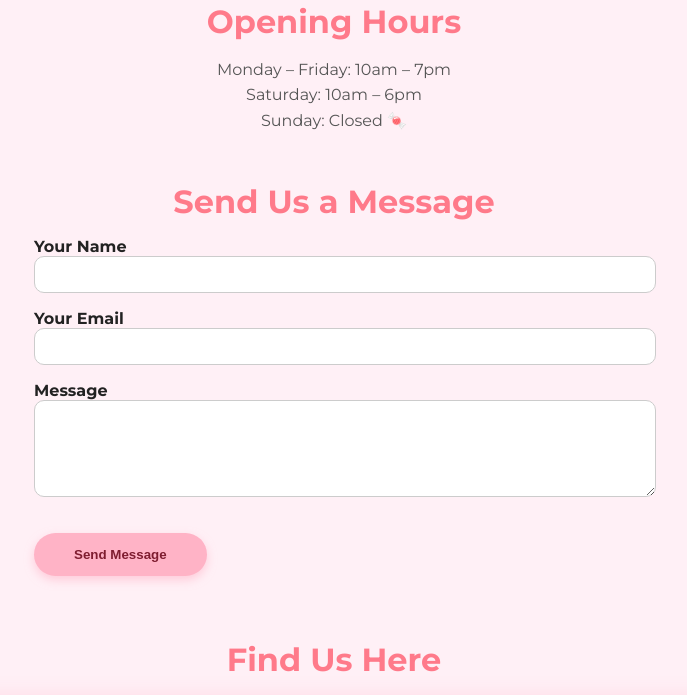
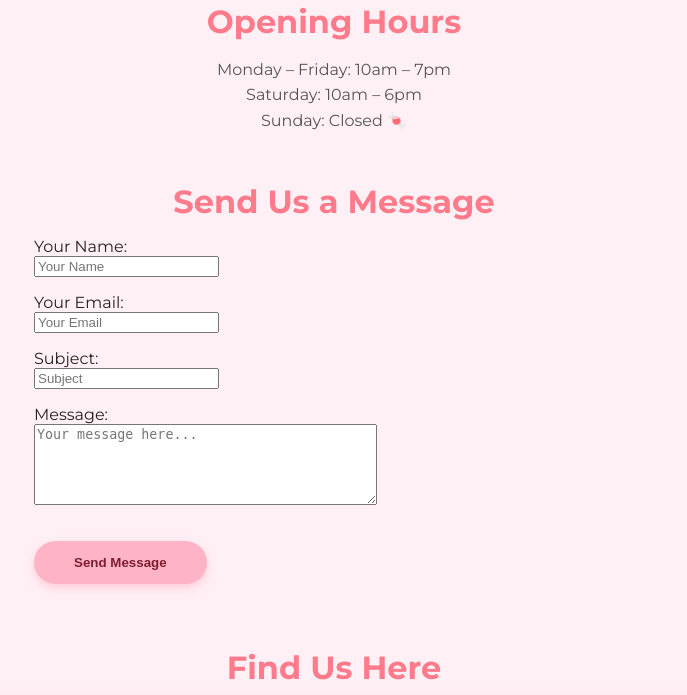
Before and after one commit to WebbCouture/candy-shop, a Django app: page /contact/ in a window 1280 px wide. Shown: the part 470-1165 px from the top of the page, without its empty margins (306-993 px from the left). Run offline with Django 5.2, Linux system fonts and the light colour scheme.

Commit message:
Fix contact form with subject field and validation

```diff
--- a/candy_shop/static/css/style.css
+++ b/candy_shop/static/css/style.css
@@ -574,4 +574,19 @@ main {
   padding-top: 2.5rem;    /* 40px */
   padding-bottom: 2.5rem; /* 40px */
 }
+.contact-success-message {
+  color: #28a745; /* Bootstrap green or similar */
+  font-weight: 700;
+  margin-bottom: 1.5rem;
+  font-size: 1.25rem;
+  text-align: center;
+  border: 2px solid #28a745;
+  background-color: #e6f4ea;
+  padding: 1rem;
+  border-radius: 10px;
+  max-width: 600px;
+  margin-left: auto;
+  margin-right: auto;
+  box-shadow: 0 4px 10px rgba(40, 167, 69, 0.25);
 }
+}
--- a/candy_shop/templates/base.html
+++ b/candy_shop/templates/base.html
@@ -13,6 +13,7 @@
 
   <!-- Your CSS -->
   <link rel="stylesheet" href="{% static 'css/style.css' %}" />
+  <link rel="stylesheet" href="{% static 'css/contact.css' %}" />
 </head>
 <body>
 
--- /dev/null
+++ b/main/forms.py
@@ -0,0 +1,42 @@
+from django import forms
+
+class ContactForm(forms.Form):
+    """
+    A contact form for users to send messages including their name,
+    email, subject, and message body.
+    """
+    name = forms.CharField(
+        max_length=100,
+        required=True,
+        label="Your Name",
+        widget=forms.TextInput(attrs={
+            'placeholder': 'Your Name',
+            'class': 'form-input rounded-md border-gray-300',
+        })
+    )
+    email = forms.EmailField(
+        required=True,
+        label="Your Email",
+        widget=forms.EmailInput(attrs={
+            'placeholder': 'Your Email',
+            'class': 'form-input rounded-md border-gray-300',
+        })
+    )
+    subject = forms.CharField(
+        max_length=150,
+        required=True,
+        label="Subject",
+        widget=forms.TextInput(attrs={
+            'placeholder': 'Subject',
+            'class': 'form-input rounded-md border-gray-300',
+        })
+    )
+    message = forms.CharField(
+        required=True,
+        label="Message",
+        widget=forms.Textarea(attrs={
+            'placeholder': 'Your message here...',
+            'rows': 5,
+            'class': 'form-textarea rounded-md border-gray-300',
+        })
+    )
--- a/main/templates/main/contact.html
+++ b/main/templates/main/contact.html
@@ -1,4 +1,5 @@
 {% extends "base.html" %}
+{% load static %}
 {% block content %}
 <main class="py-10">
   <section class="contact-section" style="max-width: 900px; margin: 0 auto; text-align: center; padding: 0 1.5rem;">
@@ -25,18 +26,43 @@
 
     <!-- Contact Form -->
     <h2 style="font-size: 2rem; color: #ff7a8a; font-weight: 600; margin-top: 3rem; margin-bottom: 1rem;">Send Us a Message</h2>
-    <form action="#" method="POST" style="max-width: 600px; margin: 0 auto; text-align: left;">
+
+    {% if messages %}
+      {% for message in messages %}
+        <p style="color: green; font-weight: 600; margin-bottom: 1rem;">{{ message }}</p>
+      {% endfor %}
+    {% endif %}
+
+    <form action="" method="POST" style="max-width: 600px; margin: 0 auto; text-align: left;">
+      {% csrf_token %}
       <div style="margin-bottom: 1rem;">
-        <label for="name" style="display: block; font-weight: 600;">Your Name</label>
-        <input type="text" id="name" name="name" required style="width: 100%; padding: 10px; border-radius: 10px; border: 1px solid #ccc;">
+        {{ form.name.label_tag }}<br>
+        {{ form.name }}
+        {% if form.name.errors %}
+          <p style="color: red;">{{ form.name.errors.0 }}</p>
+        {% endif %}
       </div>
       <div style="margin-bottom: 1rem;">
-        <label for="email" style="display: block; font-weight: 600;">Your Email</label>
-        <input type="email" id="email" name="email" required style="width: 100%; padding: 10px; border-radius: 10px; border: 1px solid #ccc;">
+        {{ form.email.label_tag }}<br>
+        {{ form.email }}
+        {% if form.email.errors %}
+          <p style="color: red;">{{ form.email.errors.0 }}</p>
+        {% endif %}
+      </div>
+      <!-- ✅ Subject field added below -->
+      <div style="margin-bottom: 1rem;">
+        {{ form.subject.label_tag }}<br>
+        {{ form.subject }}
+        {% if form.subject.errors %}
+          <p style="color: red;">{{ form.subject.errors.0 }}</p>
+        {% endif %}
       </div>
       <div style="margin-bottom: 1rem;">
-        <label for="message" style="display: block; font-weight: 600;">Message</label>
-        <textarea id="message" name="message" rows="5" required style="width: 100%; padding: 10px; border-radius: 10px; border: 1px solid #ccc;"></textarea>
+        {{ form.message.label_tag }}<br>
+        {{ form.message }}
+        {% if form.message.errors %}
+          <p style="color: red;">{{ form.message.errors.0 }}</p>
+        {% endif %}
       </div>
       <button type="submit" class="btn-primary" style="margin-top: 1rem;">Send Message</button>
     </form>
--- a/main/views.py
+++ b/main/views.py
@@ -1,4 +1,8 @@
 from django.shortcuts import render
+from django.core.mail import send_mail
+from django.conf import settings
+from .forms import ContactForm
+from django.contrib import messages  # For the messages framework
 
 def home(request):
     return render(request, 'main/home.html')
@@ -31,8 +35,8 @@ def product_list(request):
     no_results = query and not filtered_products
 
     context = {
-        'products': filtered_products,  # ✅ only filtered products are passed
-        'search_query': request.GET.get('q', ''),  # original search string for display
+        'products': filtered_products,
+        'search_query': request.GET.get('q', ''),
         'no_results': no_results,
     }
 
@@ -42,4 +46,37 @@ def about(request):
     return render(request, 'main/about.html')
 
 def contact(request):
-    return render(request, 'main/contact.html')
+    if request.method == 'POST':
+        form = ContactForm(request.POST)
+        if form.is_valid():
+            name = form.cleaned_data['name']
+            email = form.cleaned_data['email']
+            subject = form.cleaned_data['subject']
+            message = form.cleaned_data['message']
+
+            # Send email to site owner
+            send_mail(
+                f'New contact form submission: {subject}',
+                f'From: {name} <{email}>\n\n{message}',
+                settings.DEFAULT_FROM_EMAIL,
+                [settings.DEFAULT_FROM_EMAIL],
+                fail_silently=False,  # So errors are raised during development
+            )
+
+            # Confirmation email to user
+            send_mail(
+                'Thank you for contacting us',
+                f'Hi {name},\n\nThank you for your message. We will get back to you shortly.',
+                settings.DEFAULT_FROM_EMAIL,
+                [email],
+                fail_silently=False,
+            )
+
+            messages.success(request, "Thank you for your message! We'll get back to you soon.")
+            form = ContactForm()  # Reset the form after successful submission
+        else:
+            messages.error(request, "Please correct the errors below.")
+    else:
+        form = ContactForm()
+
+    return render(request, 'main/contact.html', {'form': form})
```
Also changed, not shown: candy_shop/settings.py (+15 -1 lines).
